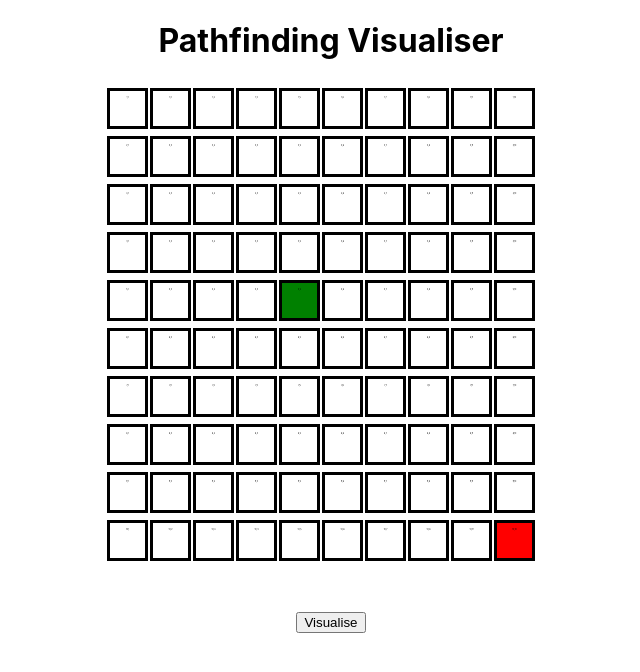
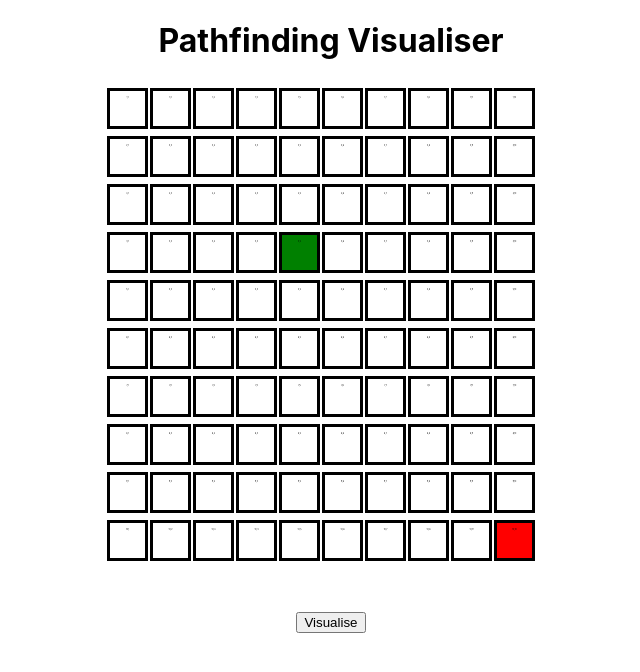
Before and after one commit to RajinH/PathFinderJS, a React (Create React App) app in the folder PathFinder/: page / in a window 1280 px wide. Shown: the top 672 px of the page, without its empty margins (309-949 px from the left). Built offline with nearby package versions, Linux system fonts and the light colour scheme.

Commit message:
updated start position

```diff
--- a/PathFinder/src/App.js
+++ b/PathFinder/src/App.js
@@ -1,20 +1,20 @@
-import logo from './logo.svg';
-import Node from './components/Node';
-import Grid from './components/Grid';
-import './App.css';
+import logo from "./logo.svg";
+import Node from "./components/Node";
+import Grid from "./components/Grid";
+import "./App.css";
 
 function App() {
   return (
-    <div className={'Wrapper'}>
+    <div className={"Wrapper"}>
       <h1
         style={{
-          textAlign: 'center',
+          textAlign: "center",
         }}
       >
         Pathfinding Visualiser
       </h1>
       <Grid
-        startPos={{ x: 5, y: 5 }}
+        startPos={{ x: 4, y: 5 }}
         endPos={{ x: 10, y: 10 }}
         size={10}
       ></Grid>
```
Also changed, not shown: 1 other file (tests, documents, lock files or other folders).
